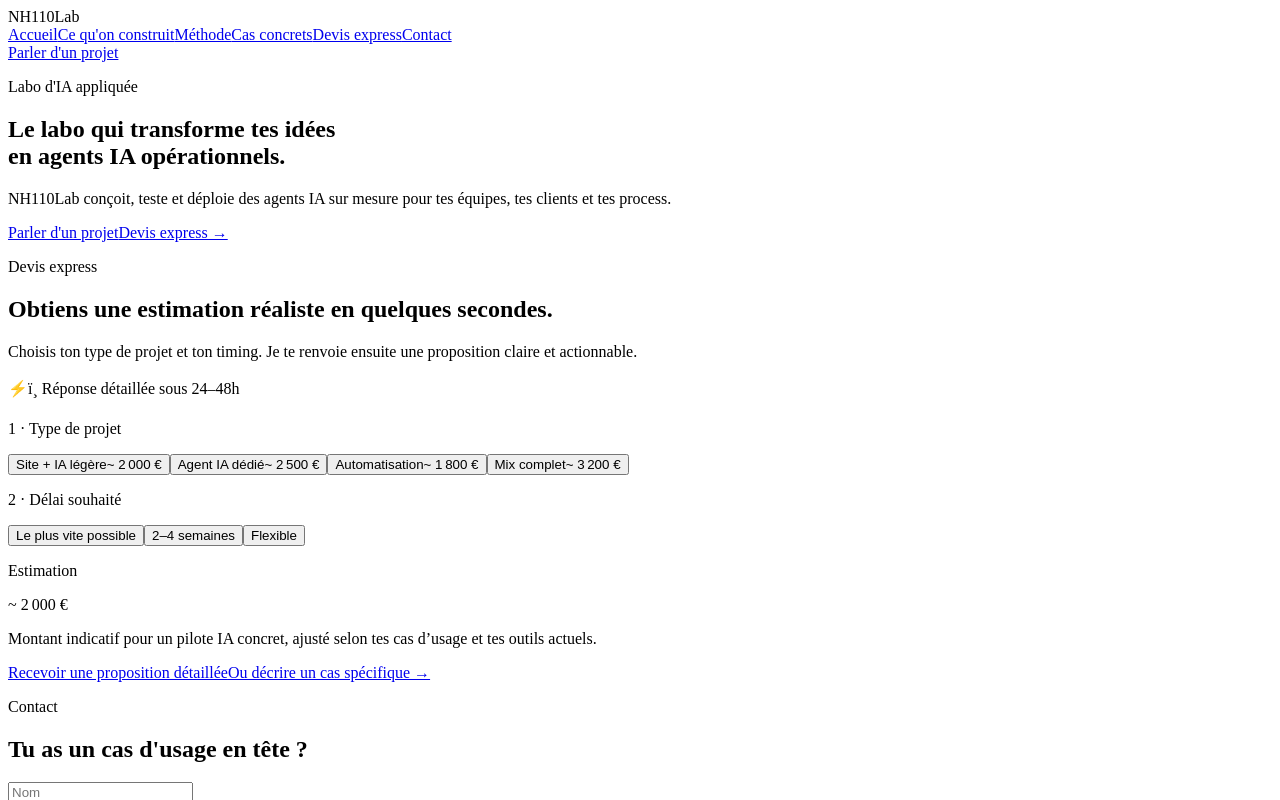
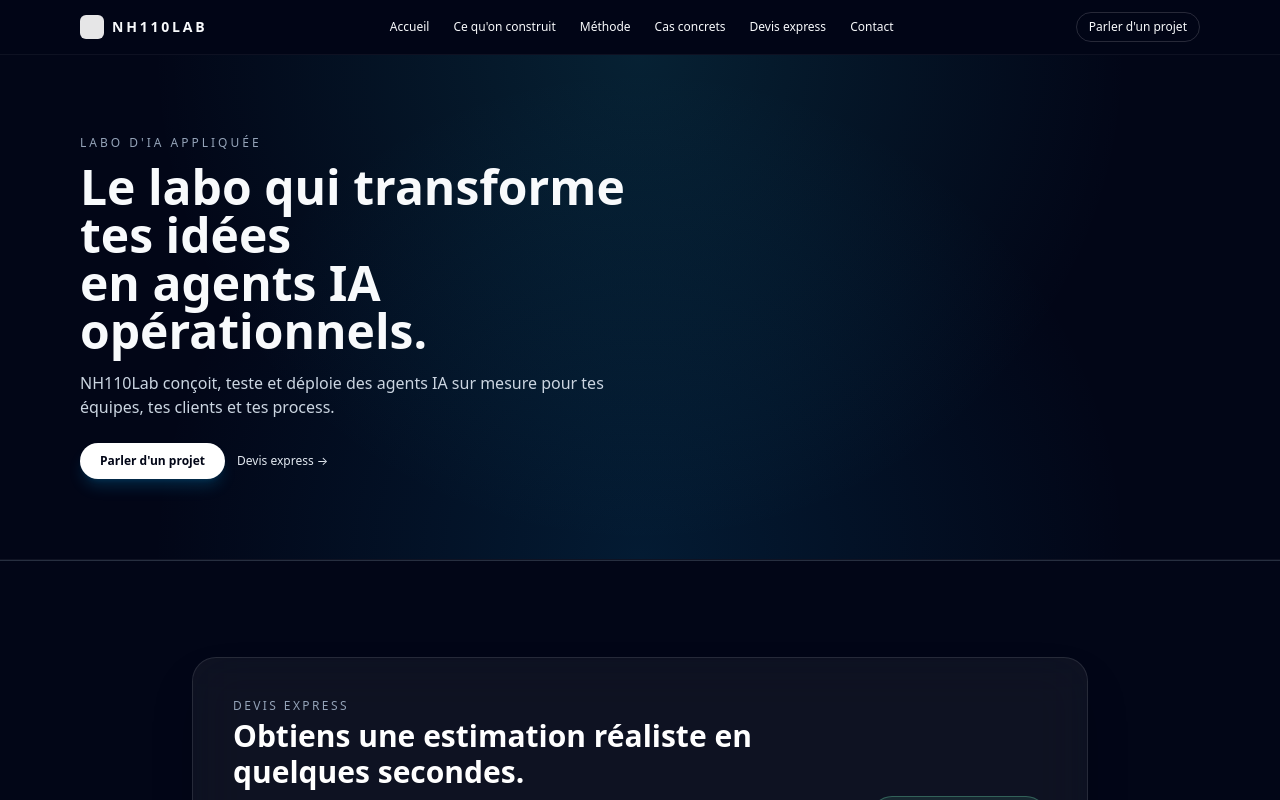
Before and after one commit to nh110lab-ai/nh110lab.ai.v2, a Next.js app: page / in a window 1280 px wide. Shown: the top 800 px of the page. Built offline with nearby package versions, Linux system fonts and the light colour scheme.

Commit message:
Create layout.tsxAdd layout file

```diff
--- /dev/null
+++ b/app/layout.tsx
@@ -0,0 +1,14 @@
+import "./globals.css";
+
+export const metadata = {
+  title: "NH110Lab – Labo d’IA appliquée",
+  description: "NH110Lab conçoit, teste et déploie des agents IA concrets pour ton business.",
+};
+
+export default function RootLayout({ children }: { children: React.ReactNode }) {
+  return (
+    <html lang="fr">
+      <body>{children}</body>
+    </html>
+  );
+}
```
